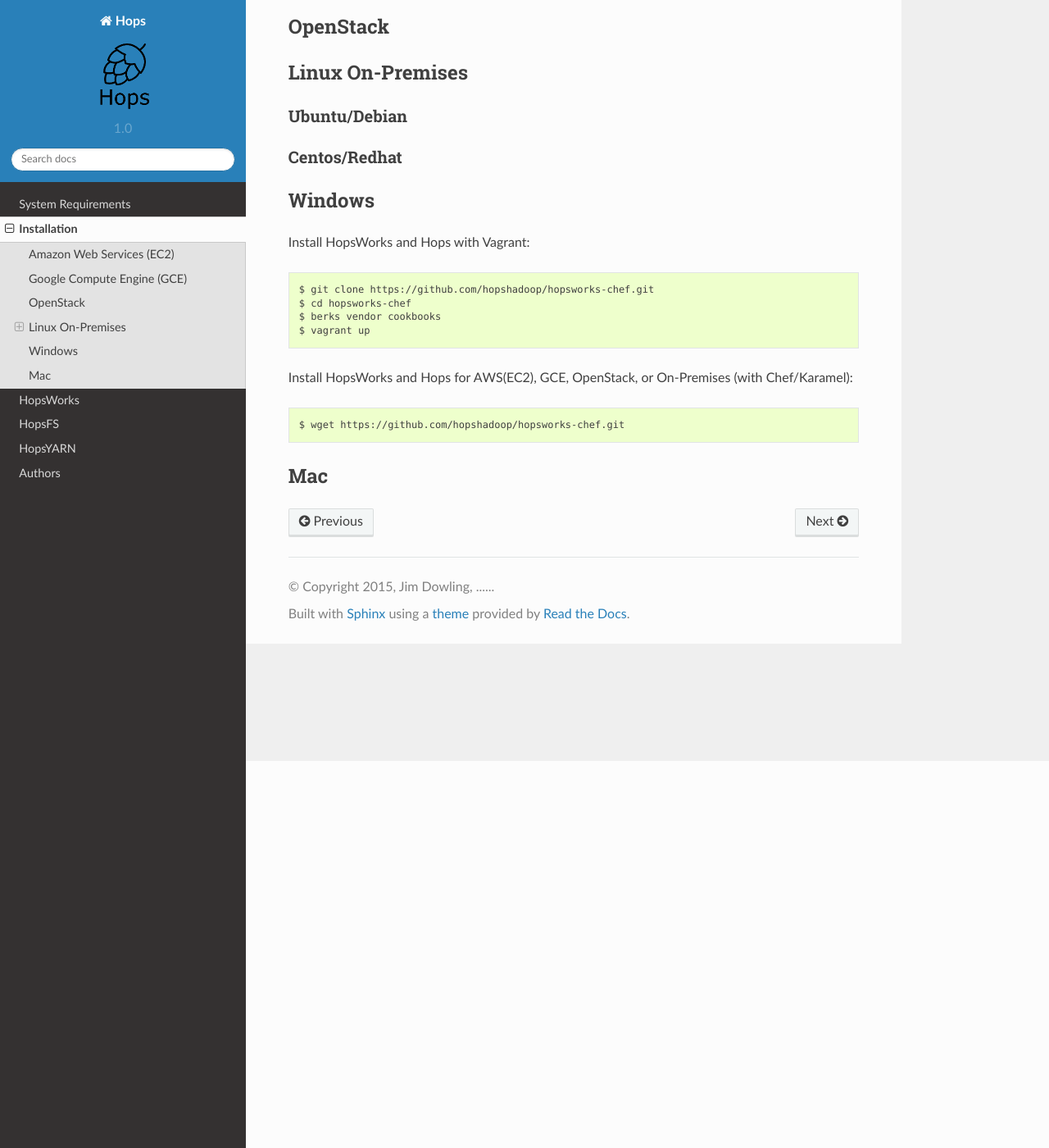
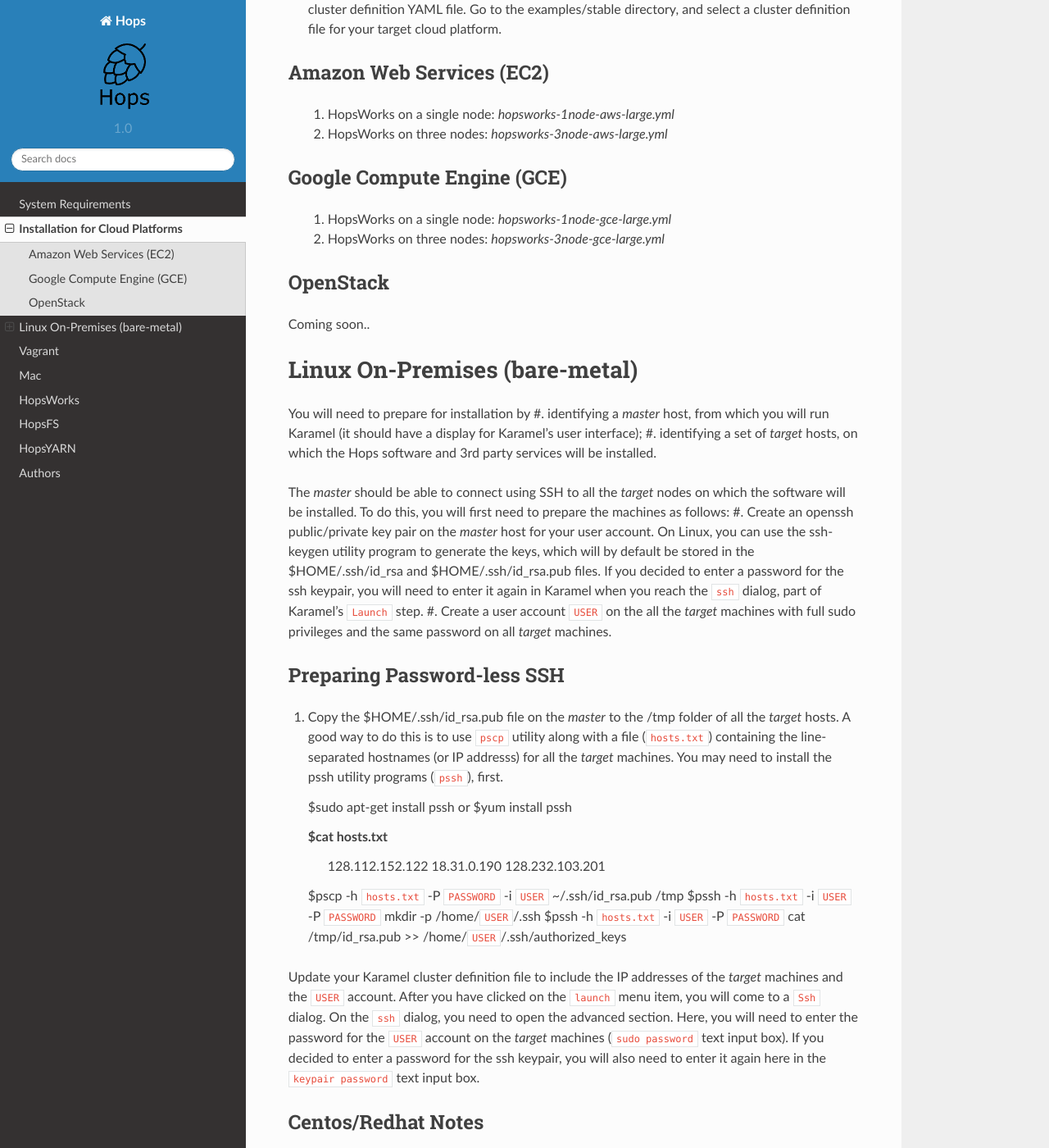
Before and after one commit to logicalclocks/hops-docs, a Sphinx documentation site: the page built from docs/installation.rst, in a window 1280 px wide and 1400 px high, scrolled down 472 px. Shown: the whole window at 82% size. Built offline with Sphinx 7.4.7 and the Read the Docs theme 2.0.0, drawn with Linux system fonts in a browser that asks for light colours; pages that are not in the unit, such as notebooks, are missing from menus; some of the changed text lies outside the part shown.

Commit message:
installation instructions

```diff
--- a/docs/installation.rst
+++ b/docs/installation.rst
@@ -1,4 +1,4 @@
-******************
+n******************
 Installation
 ******************
 The Hops stack includes a number of services also requires a number of third-party distributed services:
@@ -7,50 +7,92 @@
 * J2EE7 web application server (Glassfish by default)
 * ElasticSearch 1.7+
 
-  Due to the complexity of installing and configuring all Hops' services, we recommend installing Hops using the automated installer Karamel/Chef.
-  We do not provide documentation for installing and configuring all services. For the curious, the Chef cookbooks that install our services are available at: https://github.com/hopshadoop.
+  Due to the complexity of installing and configuring all Hops' services, we recommend installing Hops using the automated installer Karamel/Chef. We do not provide documentation for installing and configuring all services, but for the curious, the Chef cookbooks that install our services are available at: https://github.com/hopshadoop.
+
+
+Installation for Cloud Platforms
+===========
+
+#. Download and install Karamel (www.karamel.io).
+#. Run Karamel.
+#. Click on the "Load Cluster Definition" menu item in Karamel. You are now prompted to select a cluster definition YAML file. Go to the examples/stable directory, and select a cluster definition file for your target cloud platform.
 
 Amazon Web Services (EC2)
+-------------
+
+   #. HopsWorks on a single node: *hopsworks-1node-aws-large.yml*
+   #. HopsWorks on three nodes: *hopsworks-3node-aws-large.yml*
+
+Google Compute Engine (GCE)
+-------------
+
+   #. HopsWorks on a single node: *hopsworks-1node-gce-large.yml*
+   #. HopsWorks on three nodes: *hopsworks-3node-gce-large.yml*
+
+OpenStack
+-------------
+Coming soon..
+
+
+Linux On-Premises (bare-metal)
 ===========
 
-Google Compute Engine (GCE)
+You will need to prepare for installation by
+#. identifying a *master* host, from which you will run Karamel (it should have a display for Karamel's user interface);
+#. identifying a set of *target* hosts, on which the Hops software and 3rd party services will be installed.
+
+The *master* should be able to connect using SSH to all the *target* nodes on which the software will be installed.
+To do this, you will first need to prepare the machines as follows:
+#. Create an openssh public/private key pair on the *master* host for your user account. On Linux, you can use the ssh-keygen utility program to generate the keys, which will by default be stored in the $HOME/.ssh/id_rsa and $HOME/.ssh/id_rsa.pub files. If you decided to enter a password for the ssh keypair, you will need to enter it again in Karamel when you reach the ``ssh`` dialog, part of Karamel's ``Launch`` step.
+#. Create a user account ``USER`` on the all the *target* machines with full sudo privileges and the same password on all *target* machines.
+
+Preparing Password-less SSH
+-------------
+
+#. Copy the $HOME/.ssh/id_rsa.pub file on the *master* to the /tmp folder of all the *target* hosts. A good way to do this is to use ``pscp`` utility along with a file (``hosts.txt``) containing the line-separated hostnames (or IP addresss) for all the *target* machines. You may need to install the pssh utility programs (``pssh``), first.
+
+   $sudo apt-get install pssh
+   or
+   $yum install pssh
+
+   $cat hosts.txt
+           128.112.152.122
+           18.31.0.190
+           128.232.103.201
+
+
+   $pscp -h ``hosts.txt`` -P ``PASSWORD`` -i ``USER`` ~/.ssh/id_rsa.pub /tmp
+   $pssh -h ``hosts.txt`` -i ``USER`` -P ``PASSWORD`` mkdir -p /home/``USER``/.ssh
+   $pssh -h ``hosts.txt`` -i ``USER`` -P ``PASSWORD`` cat /tmp/id_rsa.pub >> /home/``USER``/.ssh/authorized_keys
+
+Update your Karamel cluster definition file to include the IP addresses of the *target* machines and the ``USER`` account. After you have clicked on the ``launch`` menu item, you will come to a ``Ssh`` dialog. On the ``ssh`` dialog, you need to open the advanced section. Here, you will need to enter the password for the ``USER`` account on the *target* machines (``sudo password`` text input box).
+If you decided to enter a password for the ssh keypair, you will also need to enter it again here in the ``keypair password`` text input box.
+
+
+Centos/Redhat Notes
+-------------
+Redhat is not yet supported by Karamel, but you can install Hops using Chef-solo by logging into each machine separately. The chef cookbooks are written to work for both Ubuntu and Redhat platforms.
+
+
+Vagrant
 ===========
 
-OpenStack
-===========
+You can install HopsWorks and Hops with Vagrant. You will need to have the following software packages installed:
+* chef-dk, version 0.5+
+* git
+* vagrant
+* virtualbox
 
-
-
-Linux On-Premises
-===========
-
-
-
-
-
-Ubuntu/Debian
--------------
-
-Centos/Redhat
--------------
-
-
-
-Windows
-===========
-
-Install HopsWorks and Hops with Vagrant::
-
+You can now run vagrant, using:
     $ git clone https://github.com/hopshadoop/hopsworks-chef.git
     $ cd hopsworks-chef
     $ berks vendor cookbooks
     $ vagrant up
 
-
-Install HopsWorks and Hops for AWS(EC2), GCE, OpenStack, or On-Premises (with Chef/Karamel)::
-
-    $ wget https://github.com/hopshadoop/hopsworks-chef.git
-
+You can then access Hopsworks from your browser at http://127.0.0.1:8080/hopsworks.
+The default credentials are:
+* username: admin@kth.se
+* password: admin
 
 
 Mac
```
